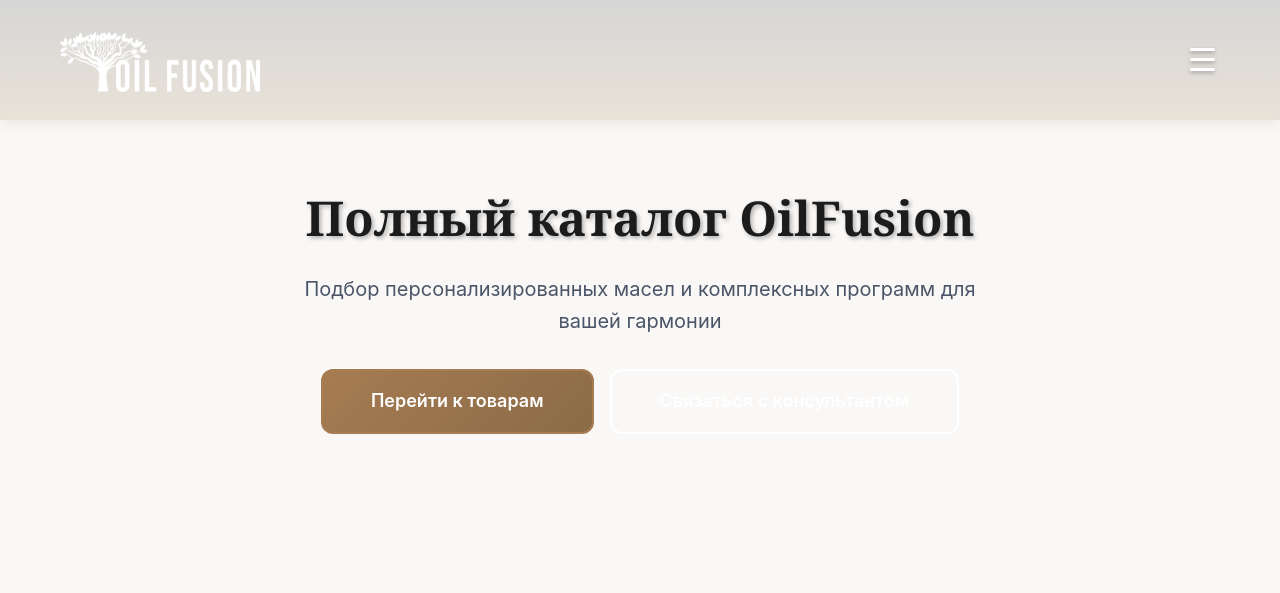
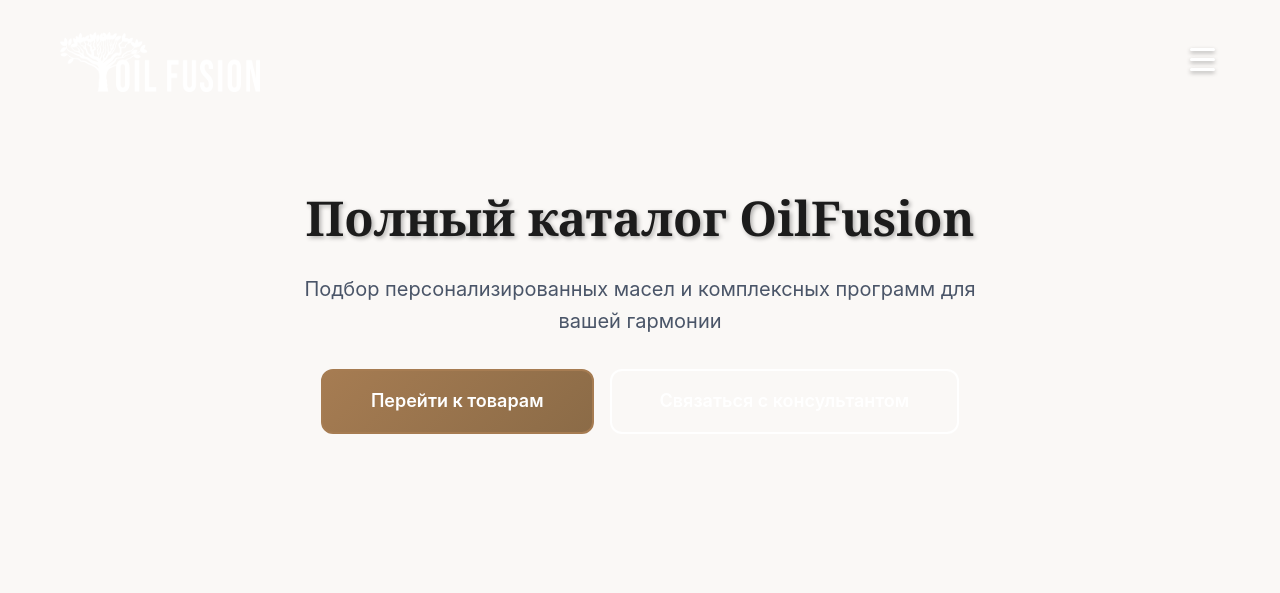
Before and after one commit to KoboSteruS/OilFusion_lending, a Flask app: page /catalog in a window 1280 px wide. Shown: the top 593 px of the page. Run offline with Flask 3, Linux system fonts and the light colour scheme.

Commit message:
Make header always transparent as requested

```diff
--- a/app/static/css/main.css
+++ b/app/static/css/main.css
@@ -216,11 +216,10 @@ body {
     top: 0;
     left: 0;
     right: 0;
-    background: linear-gradient(180deg, rgba(211, 211, 211, 0.92) 0%, rgba(229, 222, 211, 0.88) 100%);
-    backdrop-filter: blur(10px);
+    background: transparent;
     z-index: 1000;
     transition: transform 0.3s ease, opacity 0.3s ease;
-    box-shadow: 0 2px 15px rgba(0, 0, 0, 0.08);
+    box-shadow: none;
     transform: translateY(0);
     opacity: 1;
 }
@@ -234,9 +233,8 @@ body {
 .header.hero-active,
 .header.section-active,
 .header.scrolled {
-    background: linear-gradient(180deg, rgba(211, 211, 211, 0.92) 0%, rgba(229, 222, 211, 0.88) 100%);
-    backdrop-filter: blur(10px);
-    box-shadow: 0 2px 15px rgba(0, 0, 0, 0.08);
+    background: transparent;
+    box-shadow: none;
 }
 
 /* Стили для navbar - всегда прозрачный */
```
